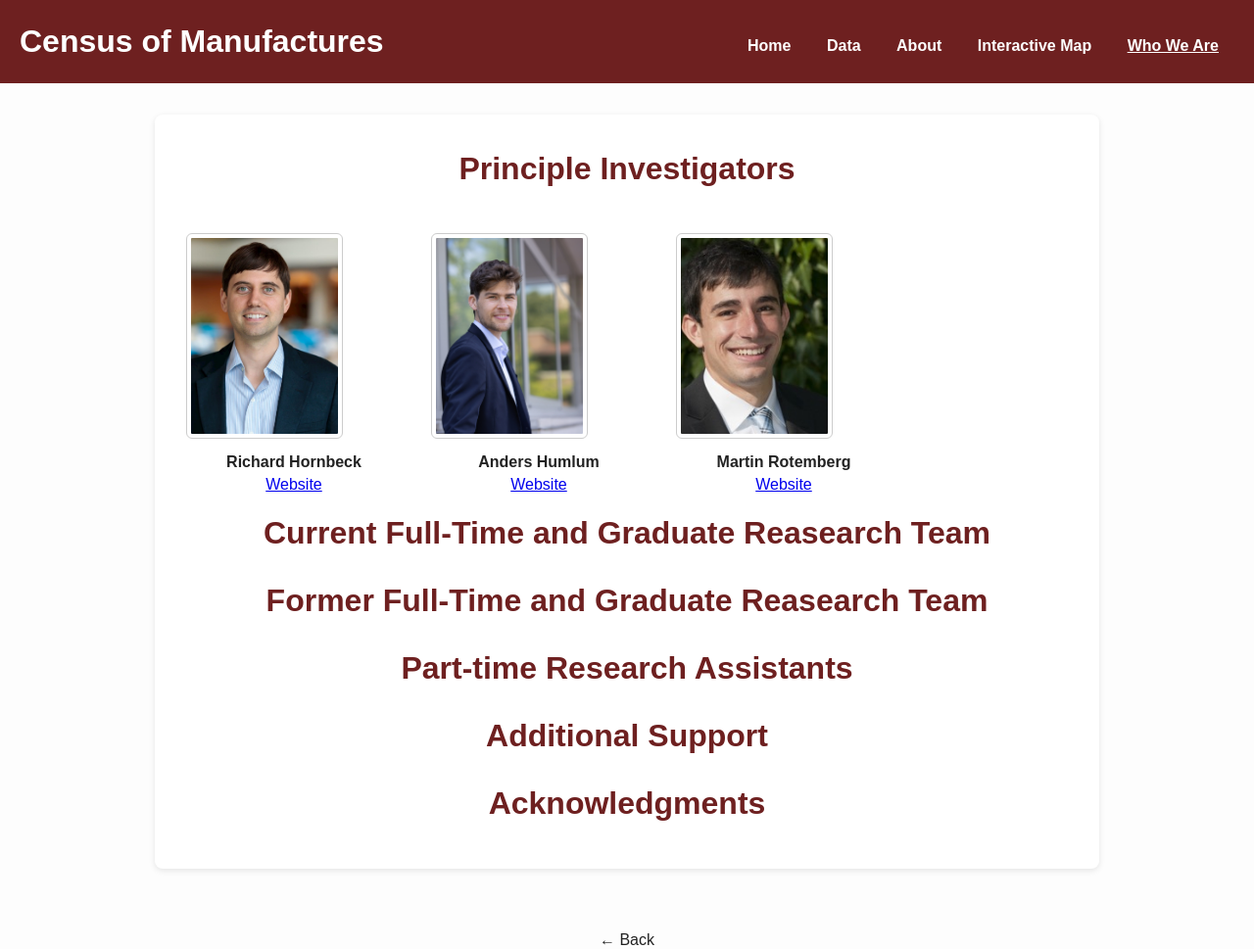
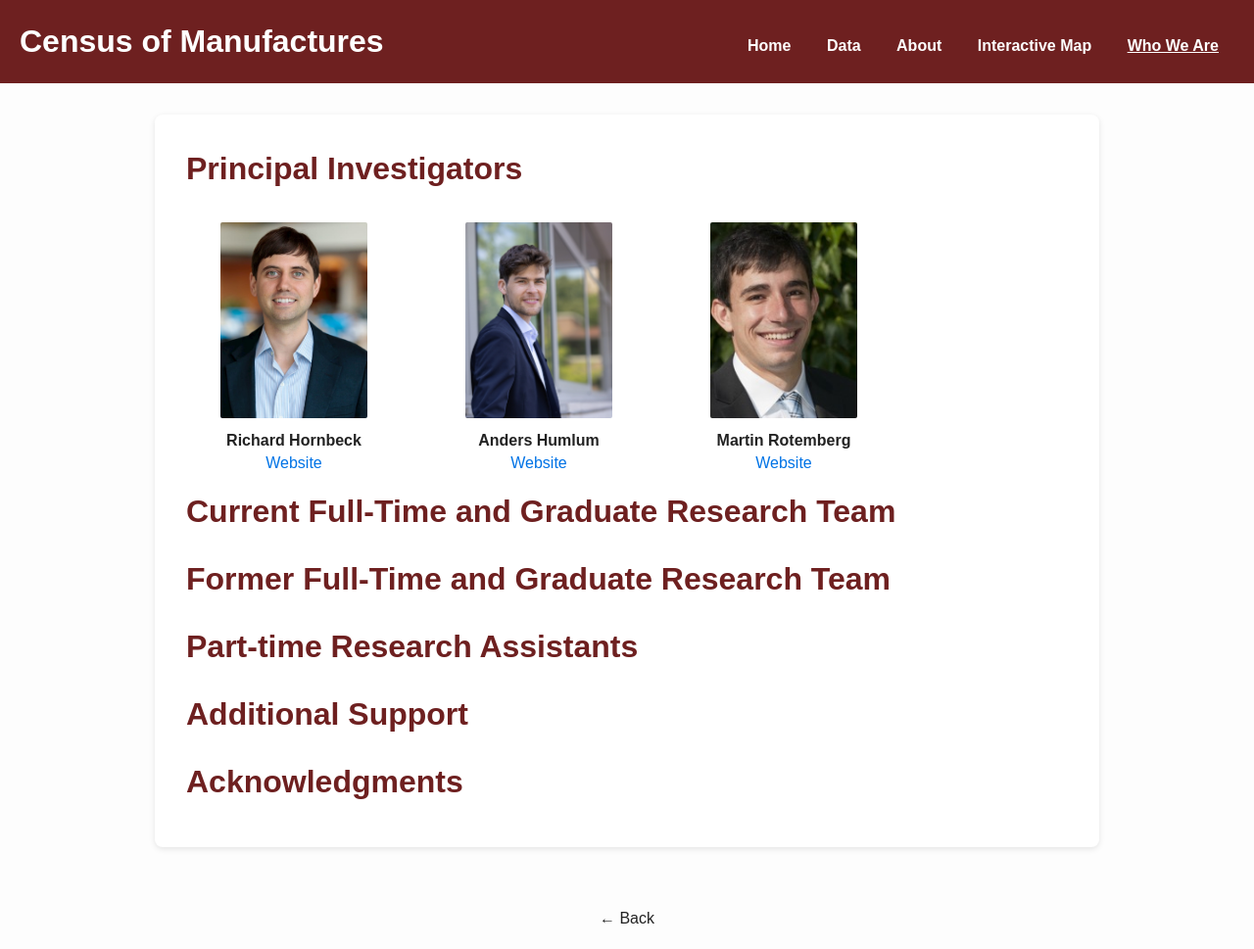
Before and after one commit to allen-otterstrom/CMF_data, a Jekyll site: the page built from who-we-are.md, in a window 1280 px wide. Shown: the whole page at 98% size. Built offline with Jekyll 4.4.1, drawn with Linux system fonts in a browser that asks for light colours; after the commit the page ends 947 px from its top, so only the background shows below that; some of the changed lines change nothing that is shown.

Commit message:
Update who-we-are.md

```diff
--- a/who-we-are.md
+++ b/who-we-are.md
@@ -3,35 +3,83 @@ layout: default
 title: Who We Are
 ---
 
-# Principle Investigators
+<style>
+  /* Force all headers to be left aligned */
+  h1, h2, h3, h4, h5, h6 {
+    text-align: left !important;
+  }
 
-<div style="display: flex; flex-wrap: wrap; gap: 30px;">
+  /* Container for the PI cards */
+  .pi-container {
+    display: flex;
+    flex-wrap: wrap;
+    gap: 30px;
+    justify-content: flex-start; /* keeps them aligned left */
+  }
 
-  <div style="flex: 1 1 200px; max-width: 220px; text-align: center;">
-    <img src="/CMF_data/assets/images/richard_hornbeck_portrait.jpg" alt="Richard Hornbeck"
-         style="width: 150px; height: 200px; object-fit: cover;">
-    <p style="margin: 10px 0 5px 0; font-weight: bold; text-align: center;">Richard Hornbeck</p>
-    <a href="https://voices.uchicago.edu/richardhornbeck/" target="_blank" style="display: block; text-align: center;">Website</a>
+  /* Each PI card */
+  .pi-card {
+    flex: 1 1 200px;
+    max-width: 220px;
+    text-align: center;
+  }
+
+  /* Portraits */
+  .pi-card img {
+    width: 150px;
+    height: 200px;
+    object-fit: cover;
+    display: block;
+    margin: 0 auto;
+    border: none;
+  }
+
+  /* Names */
+  .pi-card p {
+    margin: 10px 0 5px 0;
+    font-weight: bold;
+    text-align: center;
+  }
+
+  /* Links */
+  .pi-card a {
+    display: inline-block;
+    text-align: center;
+    text-decoration: none;
+    color: #0073e6; /* theme-friendly blue, can adjust */
+  }
+
+  .pi-card a:hover {
+    text-decoration: underline;
+  }
+</style>
+
+# Principal Investigators
+
+<div class="pi-container">
+
+  <div class="pi-card">
+    <img src="/CMF_data/assets/images/richard_hornbeck_portrait.jpg" alt="Richard Hornbeck">
+    <p>Richard Hornbeck</p>
+    <a href="https://voices.uchicago.edu/richardhornbeck/" target="_blank">Website</a>
   </div>
 
-  <div style="flex: 1 1 200px; max-width: 220px; text-align: center;">
-    <img src="/CMF_data/assets/images/anders_humlum_portrait.webp" alt="Anders Humlum"
-         style="width: 150px; height: 200px; object-fit: cover;">
-    <p style="margin: 10px 0 5px 0; font-weight: bold; text-align: center;">Anders Humlum</p>
-    <a href="https://www.andershumlum.com/" target="_blank" style="display: block; text-align: center;">Website</a>
+  <div class="pi-card">
+    <img src="/CMF_data/assets/images/anders_humlum_portrait.webp" alt="Anders Humlum">
+    <p>Anders Humlum</p>
+    <a href="https://www.andershumlum.com/" target="_blank">Website</a>
   </div>
 
-  <div style="flex: 1 1 200px; max-width: 220px; text-align: center;">
-    <img src="/CMF_data/assets/images/martin_rotemberg_portrait.jpeg" alt="Martin Rotemberg"
-         style="width: 150px; height: 200px; object-fit: cover;">
-    <p style="margin: 10px 0 5px 0; font-weight: bold; text-align: center;">Martin Rotemberg</p>
-    <a href="https://sites.google.com/view/mrotemberg/" target="_blank" style="display: block; text-align: center;">Website</a>
+  <div class="pi-card">
+    <img src="/CMF_data/assets/images/martin_rotemberg_portrait.jpeg" alt="Martin Rotemberg">
+    <p>Martin Rotemberg</p>
+    <a href="https://sites.google.com/view/mrotemberg/" target="_blank">Website</a>
   </div>
 
 </div>
 
-# Current Full-Time and Graduate Reasearch Team
-# Former Full-Time and Graduate Reasearch Team
+# Current Full-Time and Graduate Research Team
+# Former Full-Time and Graduate Research Team
 # Part-time Research Assistants
 # Additional Support
 # Acknowledgments
```
